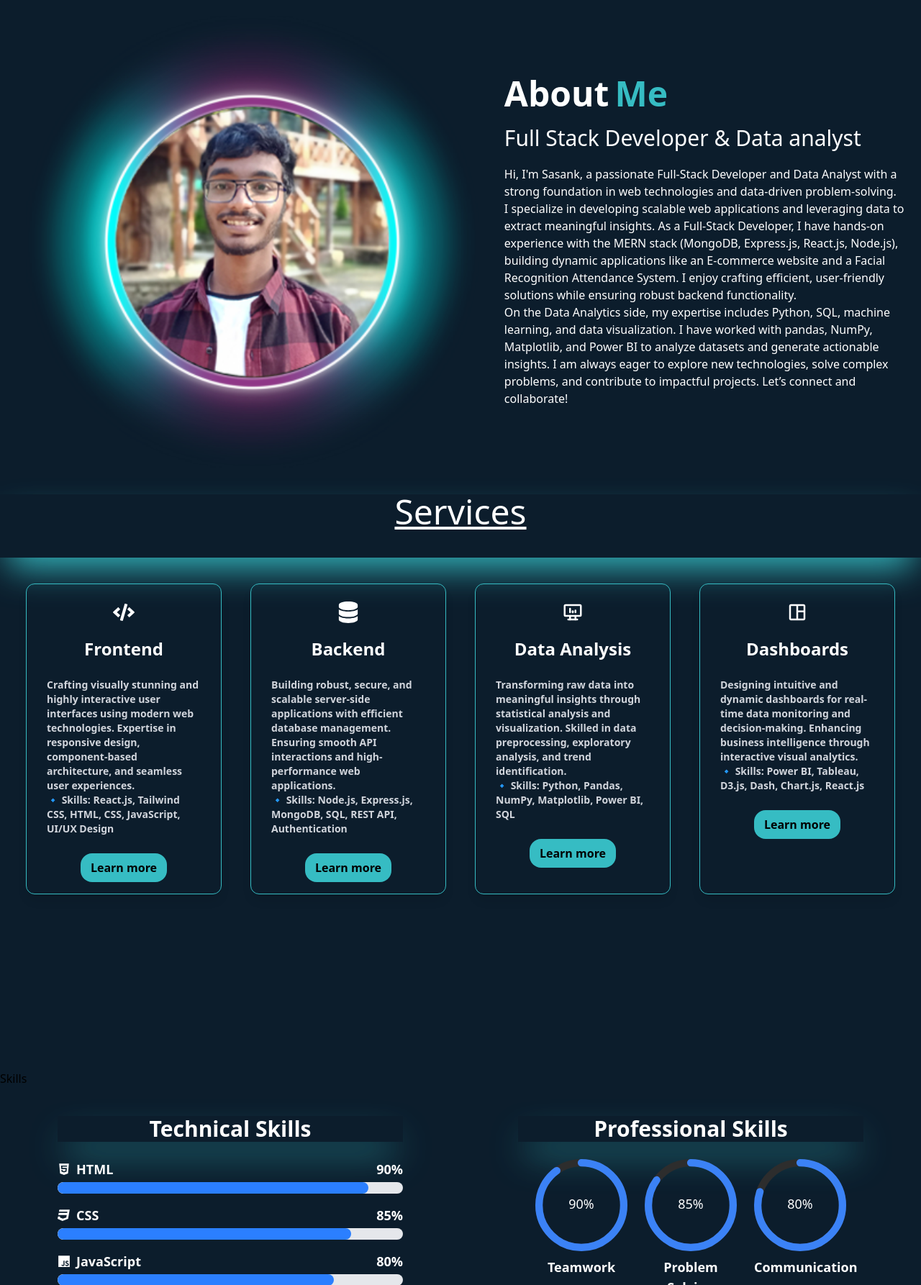
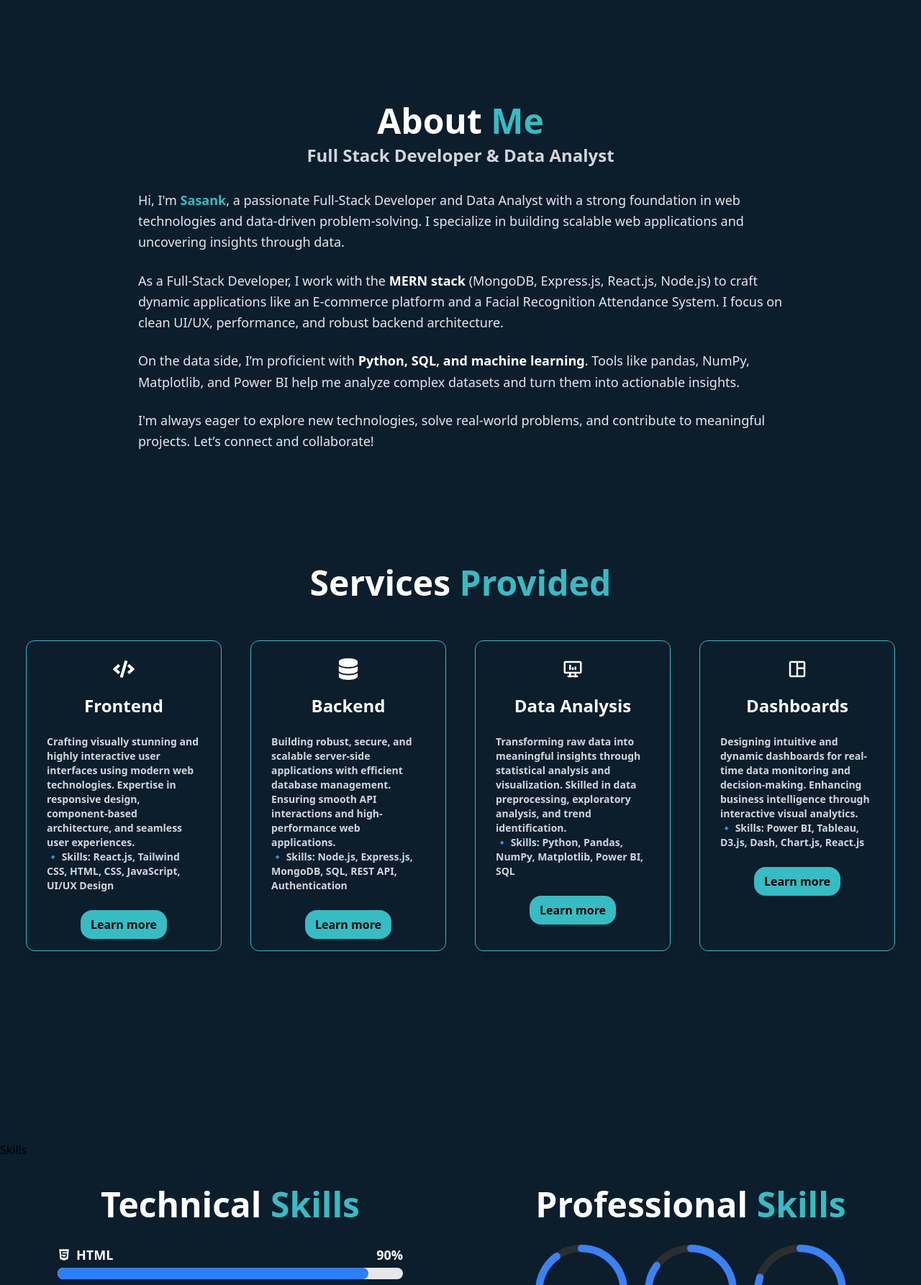
Before and after one commit to sasankdj/sasankdj, a React (Vite) app: page / in a window 1280 px wide. Shown: the part 814-2600 px from the top of the page at 72% size. Built offline with nearby package versions, Linux system fonts and the light colour scheme.

Commit message:
updated profile pic

```diff
--- a/src/SkillBars.jsx
+++ b/src/SkillBars.jsx
@@ -16,7 +16,12 @@ const skills = [
 const SkillBars = () => {
   return (
     <div className="w-3/4 mx-auto mt-10 text-white">
-      <h2 className="text-3xl font-bold text-center mb-6 text-white shadow-[rgb(54,188,195)] shadow-2xl">Technical Skills</h2>
+ <div className='text-center mb-8'>
+          <h1 className='text-5xl font-extrabold mb-2'>
+            Technical<span className='text-[rgb(54,188,195)]'> Skills</span>
+          </h1>
+
+        </div>
       {skills.map((skill, index) => (
         <div key={index} className="mb-4">
           <div className="flex items-center justify-between mb-1">
--- a/src/components/AboutMe.jsx
+++ b/src/components/AboutMe.jsx
@@ -1,28 +1,50 @@
-import React from 'react'
-import Image from '../assets/Futuristic Neon Blue And Pink Light Instagram Profile Picture.png';
+import React from 'react';
 
 const AboutMe = () => {
   return (
-    <div className='bg-[rgb(12,29,44)] text-white flex flex-row items-center justify-evenly'>
-      <div >
-        <img src={Image} alt="" srcset="" className='w-[100cm]'/>
+    <div className='bg-[rgb(12,29,44)] text-white min-h-screen flex items-center justify-center px-6 py-12'>
+      <div className='max-w-4xl'>
+        {/* Heading */}
+        <div className='text-center mb-8'>
+          <h1 className='text-5xl font-extrabold mb-2'>
+            About <span className='text-[rgb(54,188,195)]'>Me</span>
+          </h1>
+          <h2 className='text-2xl text-gray-300 font-semibold'>
+            Full Stack Developer & Data Analyst
+          </h2>
+        </div>
+
+        {/* Body Text */}
+        <div className='text-lg leading-relaxed space-y-6 font-sans text-gray-200'>
+          <p>
+            Hi, I'm <span className='text-[rgb(54,188,195)] font-bold'>Sasank</span>, a passionate Full-Stack Developer and Data Analyst
+            with a strong foundation in web technologies and data-driven
+            problem-solving. I specialize in building scalable web applications
+            and uncovering insights through data.
+          </p>
+
+          <p>
+            As a Full-Stack Developer, I work with the <span className='font-semibold text-white'>MERN stack</span> (MongoDB,
+            Express.js, React.js, Node.js) to craft dynamic applications like
+            an E-commerce platform and a Facial Recognition Attendance System.
+            I focus on clean UI/UX, performance, and robust backend architecture.
+          </p>
+
+          <p>
+            On the data side, I’m proficient with <span className='font-semibold text-white'>Python, SQL, and machine learning</span>.
+            Tools like pandas, NumPy, Matplotlib, and Power BI help me analyze
+            complex datasets and turn them into actionable insights.
+          </p>
+
+          <p>
+            I'm always eager to explore new technologies, solve real-world
+            problems, and contribute to meaningful projects. Let’s connect and
+            collaborate!
+          </p>
+        </div>
       </div>
-       <div className='flex flex-col gap-5'>
-        <div className='text-5xl flex flex-row font-extrabold gap-2'>
-        <h1 >About </h1>
-        <h1 className='text-[rgb(54,188,195)]'> Me</h1>
-        </div>
-        <h2 className='text-3xl'>Full Stack Developer & Data analyst</h2>
-        <p className='mr-2 text-1xl font-sans'>Hi, I'm Sasank, a passionate Full-Stack Developer and Data Analyst with a strong foundation in web technologies and data-driven problem-solving.<br/> I specialize in developing scalable web applications and leveraging data to extract meaningful insights.
+    </div>
+  );
+};
 
-As a Full-Stack Developer, I have hands-on experience with the MERN stack (MongoDB, Express.js, React.js, Node.js), building dynamic applications like an E-commerce website and a Facial Recognition Attendance System. I enjoy crafting efficient, user-friendly solutions while ensuring robust backend functionality.
-
-<br />On the Data Analytics side, my expertise includes Python, SQL, machine learning, and data visualization. I have worked with pandas, NumPy, Matplotlib, and Power BI to analyze datasets and generate actionable insights.
-
-I am always eager to explore new technologies, solve complex problems, and contribute to impactful projects. Let’s connect and collaborate!</p>
-    </div>
-    </div>
-  )
-}
-
-export default AboutMe
+export default AboutMe;
--- a/src/components/Footer.jsx
+++ b/src/components/Footer.jsx
@@ -2,26 +2,46 @@ import { FaWhatsapp, FaFacebookSquare, FaInstagram, FaGithub } from 'react-icons
 
 const Footer = () => {
   return (
-    <footer className="bg-gray-900 text-white py-6 mt-10">
-      <div className="max-w-6xl mx-auto px-4 flex flex-col md:flex-row justify-between items-center">
-        {/* Name or Logo */}
-        <div className="text-lg font-semibold mb-4 md:mb-0">
-          © 2025 Sasank kota
+    <footer className="bg-gray-900 text-white py-8 border-t-4 border-t-[rgb(54,188,195)] mt-16">
+      <div className="max-w-6xl mx-auto px-4 flex flex-col items-center gap-6 md:flex-row md:justify-between">
+        {/* Logo / Name */}
+        <div className="text-xl font-bold tracking-wide text-[rgb(54,188,195)] hover:scale-105 transition-transform duration-300">
+          © 2025 Sasank Kota
         </div>
 
-        {/* Social Icons */}
-        <div className="flex space-x-4">
-          <a href="https://wa.me/8919636850" target="_blank" rel="noopener noreferrer">
-            <FaWhatsapp className="hover:bg-[rgb(54,188,195)] hover:text-black p-2 rounded-full transition duration-300 text-4xl" />
+        {/* Social Media Icons */}
+        <div className="flex gap-6">
+          <a
+            href="https://wa.me/8919636850"
+            target="_blank"
+            rel="noopener noreferrer"
+            className="transition-transform duration-300 hover:scale-110"
+          >
+            <FaWhatsapp className="text-4xl text-white hover:text-[rgb(54,188,195)] transition-colors duration-300" />
           </a>
-          <a href="https://facebook.com/your-profile" target="_blank" rel="noopener noreferrer">
-            <FaFacebookSquare className="hover:bg-[rgb(54,188,195)] hover:text-black p-2 rounded-full transition duration-300 text-4xl" />
+          <a
+            href="https://facebook.com/your-profile"
+            target="_blank"
+            rel="noopener noreferrer"
+            className="transition-transform duration-300 hover:scale-110"
+          >
+            <FaFacebookSquare className="text-4xl text-white hover:text-[rgb(54,188,195)] transition-colors duration-300" />
           </a>
-          <a href="https://instagram.com/sasank_dj" target="_blank" rel="noopener noreferrer">
-            <FaInstagram className="hover:bg-[rgb(54,188,195)] hover:text-black p-2 rounded-full transition duration-300 text-4xl" />
+          <a
+            href="https://instagram.com/sasank_dj"
+            target="_blank"
+            rel="noopener noreferrer"
+            className="transition-transform duration-300 hover:scale-110"
+          >
+            <FaInstagram className="text-4xl text-white hover:text-[rgb(54,188,195)] transition-colors duration-300" />
           </a>
-          <a href="https://github.com/sasankdj" target="_blank" rel="noopener noreferrer">
-            <FaGithub className="hover:bg-[rgb(54,188,195)] hover:text-black p-2 rounded-full transition duration-300 text-4xl" />
+          <a
+            href="https://github.com/sasankdj"
+            target="_blank"
+            rel="noopener noreferrer"
+            className="transition-transform duration-300 hover:scale-110"
+          >
+            <FaGithub className="text-4xl text-white hover:text-[rgb(54,188,195)] transition-colors duration-300" />
           </a>
         </div>
       </div>
--- a/src/components/Home.jsx
+++ b/src/components/Home.jsx
@@ -84,8 +84,7 @@ const Home = () => {
         transition={{
           duration: 3,
           delay: 1.5,
-          repeat: Infinity,
-          repeatType: "loop",
+
         }}
       >
         <img
--- a/src/components/ProfessionalSkills.jsx
+++ b/src/components/ProfessionalSkills.jsx
@@ -14,7 +14,12 @@ const professionalSkills = [
 const ProfessionalSkills = () => {
   return (
     <div className="w-3/4 mx-auto mt-10 text-white">
-      <h2 className="text-3xl font-bold text-center mb-6 text-white shadow-[rgb(54,188,195)] shadow-2xl">Professional Skills</h2>
+      <div className='text-center mb-8'>
+          <h1 className='text-5xl font-extrabold mb-2'>
+            Professional<span className='text-[rgb(54,188,195)]'> Skills</span>
+          </h1>
+
+        </div>
       <div className="flex flex-wrap justify-center gap-6">
         {professionalSkills.map((skill, index) => (
           <motion.div
--- a/src/components/Projects.jsx
+++ b/src/components/Projects.jsx
@@ -42,7 +42,12 @@ const Projects = () => {
   return (
     <div className="w-full py-12 bg-[rgb(12,29,44)] text-white">
       <div className="text-center mb-10">
-        <h2 className="text-4xl font-bold text-[rgb(54,188,195)]">My Projects</h2>
+      <div className='text-center mb-8'>
+          <h1 className='text-5xl font-extrabold mb-2'>
+            MY <span className='text-[rgb(54,188,195)]'>Projects</span>
+          </h1>
+
+        </div>
         <p className="text-lg mt-4 text-gray-300">A collection of some of my most recent projects</p>
       </div>
 
--- a/src/components/Services.jsx
+++ b/src/components/Services.jsx
@@ -13,9 +13,12 @@ const Services = () => {
 
   return (
     <div className='bg-[rgb(12,29,44)] text-white min-h-screen'>
-      <h1 className='text-5xl flex justify-center underline pb-10 shadow-[rgb(54,188,195)] shadow-2xl'>
-        Services
-      </h1>
+       <div className='text-center mb-8'>
+          <h1 className='text-5xl font-extrabold mb-2'>
+            Services<span className='text-[rgb(54,188,195)]'> Provided</span>
+          </h1>
+
+        </div>
 
       <div className='grid grid-cols-1 sm:grid-cols-2 lg:grid-cols-4 p-6 gap-10 m-3 text-white'>
 
--- a/src/components/Typer.jsx
+++ b/src/components/Typer.jsx
@@ -6,7 +6,7 @@ const MyComponent = () => {
 
   useEffect(() => {
     const typed = new Typed(el.current, {
-      strings: ['Web Developer', 'Data Analyst',"Frontend Developer","Backend Developer"],
+      strings: ['Web Developer', 'Data Analyst'],
       typeSpeed: 80,
       backSpeed: 30,
       loop: true, // Enables looping of the animation
```
